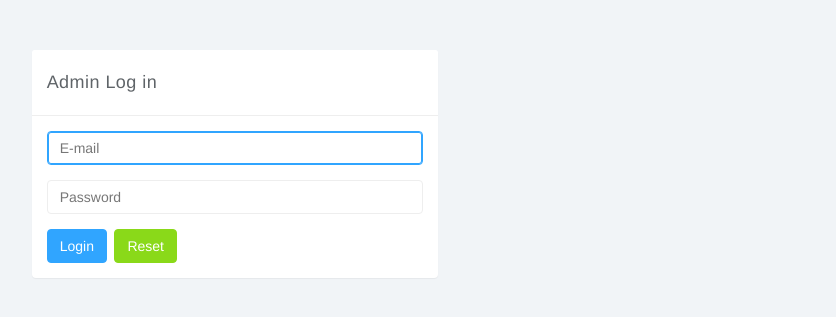
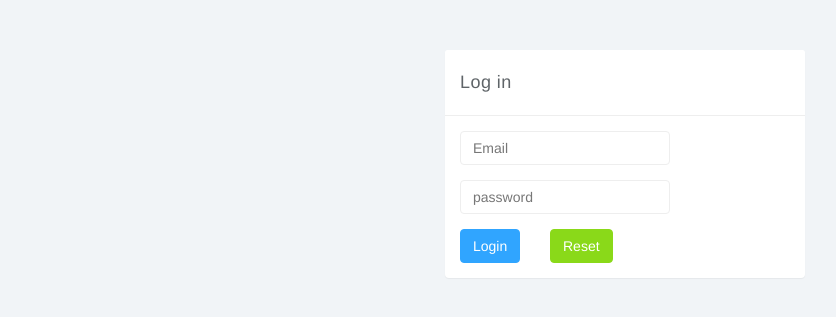
Before and after one commit to dhaivat28/clientarea, a CodeIgniter app: page /index.php/adminlogin/index in a window 1280 px wide. Shown: the top 317 px of the page, without its empty margins (405-1241 px from the left). Run offline with CodeIgniter, Linux system fonts and the light colour scheme.

Commit message:
created admin login

```diff
--- a/application/config/autoload.php
+++ b/application/config/autoload.php
@@ -52,7 +52,7 @@ $autoload['packages'] = array();
 |	$autoload['libraries'] = array('database', 'session', 'xmlrpc');
 */
 
-$autoload['libraries'] = array();
+$autoload['libraries'] = array('session','database');
 
 
 /*
--- a/application/controllers/adminlogin.php
+++ b/application/controllers/adminlogin.php
@@ -4,8 +4,32 @@ class Adminlogin extends CI_Controller {
 
 	public function index()
 	{
+		$this->load->helper('form');
 		$this->load->view('public/admin_login');
 	}
+
+	public function admin_login_process()
+	{
+		$this->load->library('form_validation');
+		$this->form_validation->set_error_delimiters("<p class='text-danger'>","</p>");
+		if ($this->form_validation->run('admin_login')){
+			$email = $this->input->post('email');
+			$password = $this->input->post('password');
+
+			$this->load->model('loginmodel','lgmodel');
+			$admin_id = $this->lgmodel->validate_adminlogin($email,$password);
+			if($admin_id) {
+				$this->session->set_userdata('admin_id',$admin_id);
+				return redirect('admin/dashboard');
+				} else {
+				$this->session->set_flashdata('login_failed','Invalid Username or Password');
+				return redirect('adminlogin');
+			}
+		}	else {
+			$this->load->view('public/admin_login');
+		}
+	}
+
 }
 
 ?>
--- a/application/controllers/dashboard.php
+++ b/application/controllers/dashboard.php
@@ -4,6 +4,7 @@ class Dashboard extends CI_Controller {
 
 	public function index()
 	{
+		$this->load->helper('form');
 		$this->load->view('admin/dashboard');
 	}
 }
--- a/application/views/public/admin_login.php
+++ b/application/views/public/admin_login.php
@@ -3,42 +3,78 @@
 <head>
 <meta charset="utf-8">
 <meta name="viewport" content="width=device-width, initial-scale=1">
-<title>Admin Log in</title>
+<title>Forms</title>
 
 <?= link_tag('assets/css/bootstrap.min.css'); ?>
 <?= link_tag('assets/css/datepicker3.css'); ?>
 <?= link_tag('assets/css/styles.css'); ?>
+
+<!--[if lt IE 9]>
+<script src="js/html5shiv.js"></script>
+<script src="js/respond.min.js"></script>
+<![endif]-->
+
 </head>
 
 <body>
+<div class="container">
+	<?php if($error = $this->session->flashdata('login_failed')): ?>
+		<div class="row">
+			<div class="col-lg-6">
+				<div class="alert alert-dismissible alert-danger">
+				  <button type="button" class="close" data-dismiss="alert">&times;</button>
+				  <strong><?= $error ?></strong>
+				</div>
+			</div>
+		</div>
+	<?php endif; ?>
 
 	<div class="row">
-		<div class="col-xs-10 col-xs-offset-1 col-sm-8 col-sm-offset-2 col-md-4 col-md-offset-4">
+		<div class="col-xs-10 col-xs-offset-1 col-sm-8 col-sm-offset-2 col-md-4 col-md-offset-8">
 			<div class="login-panel panel panel-default">
-				<div class="panel-heading">Admin Log in</div>
+				<div class="panel-heading">Log in</div>
 				<div class="panel-body">
-					<form role="form">
+					<?php echo form_open('adminlogin/admin_login_process'); ?>
 						<fieldset>
 							<div class="form-group">
-								<input class="form-control" placeholder="E-mail" name="email" type="email" autofocus="">
-							</div>
-							<div class="form-group">
-								<input class="form-control" placeholder="Password" name="password" type="password" value="">
-							</div>
-							<div class="row">
-								<div class="col-lg-2">
-									<a href="index.html" class="btn btn-primary">Login</a>
-								</div>
-								<div class="col-lg-2">
-									<a href="index.html" class="btn btn-success btn-md">Reset</a>
+								<div class="row">
+									<div class="col-lg-8">
+										<?php echo form_input(['name'=>'email','id'=>'inputEmail','class'=>'form-control','placeholder'=>'Email','value'=>set_value('email')]); ?>
+									</div>
+									<div class="col-lg-4">
+										<?php echo form_error('email'); ?>
+									</div>
 								</div>
 							</div>
+
+							<div class="form-group">
+								<div class="row">
+									<div class="col-lg-8">
+									<?php echo form_password(['name'=>'password','id'=>'inputEmail','class'=>'form-control','placeholder'=>'password']); ?>
+									</div>
+									<div class="col-lg-4">
+										<?php echo form_error('password'); ?>
+									</div>
+								</div>
+							</div>
+
+							<div class="row">
+								<div class="col-lg-3">
+									<?php echo form_submit(['name'=>'submit','value'=>'Login','class'=>'btn btn-primary']); ?>
+								</div>
+								<div class="col-lg-3">
+									<?php echo form_reset(['name'=>'reset','value'=>'Reset','class'=>'btn btn-success btn-md']); ?>
+
+								</div>
+							</div>
+
 						</fieldset>
-					</form>
+					<?php echo form_close(); ?>
 				</div>
 			</div>
 		</div><!-- /.col-->
 	</div><!-- /.row -->
+</div><!-- /.container -->
 
 	<script src="<?= base_url('assets/js/jquery-1.11.1.min.js');?>"></script>
 	<script src="<?= base_url('assets/js/bootstrap.min.js');?>"></script>
```
Also changed, not shown: application/config/form_validation.php (added, +20 -0 lines), application/models/loginmodel.php (added, +36 -0 lines), clientarea.sql (added, +44 -0 lines).
